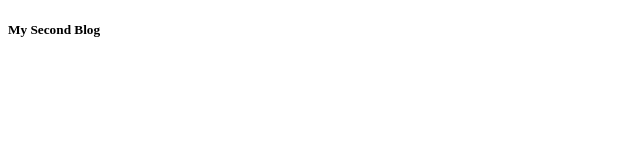
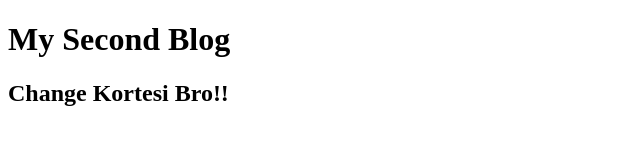
Before and after one commit to AnantaDebNath/my-second-repo, a plain HTML site: page index.html in a window 1280 px wide. Shown: the whole page, without its empty margins (0-640 px from the left). Drawn offline with Linux system fonts and the light colour scheme.

Commit message:
Second Change

```diff
--- a/index.html
+++ b/index.html
@@ -7,6 +7,7 @@
     <title>Document</title>
 </head>
 <body>
-    <h5> My Second Blog</h5>
+    <h1> My Second Blog</h1>
+    <h2> Change Kortesi Bro!!</h2>
 </body>
 </html>
```
